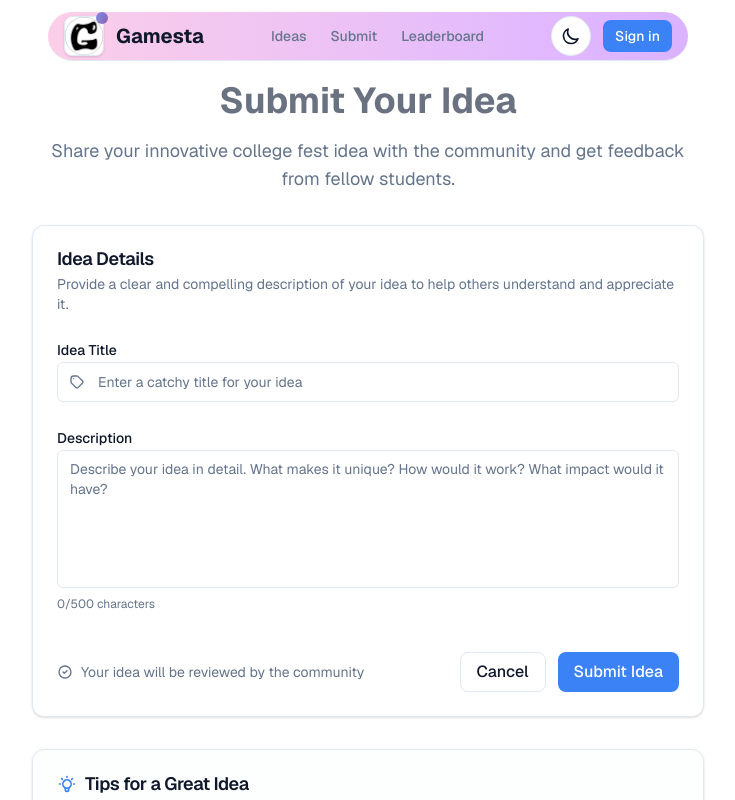
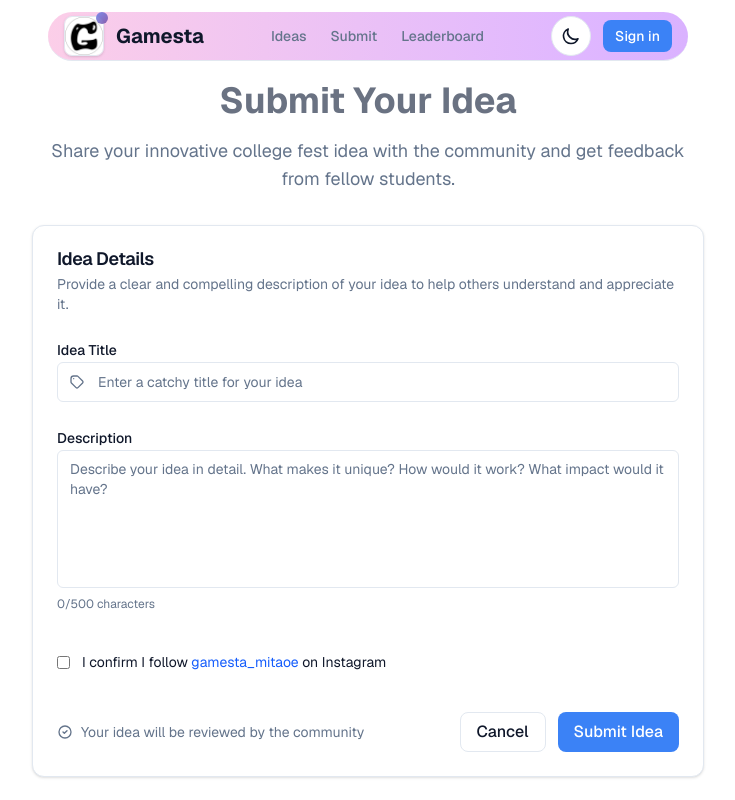
Before and after one commit to PranavParalkar/Gamesta_IdeaSpark, a Next.js app: page /submit in a window 1280 px wide. Shown: the top 800 px of the page, without its empty margins (272-1007 px from the left). Built offline with nearby package versions, Linux system fonts and the light colour scheme.

Commit message:
Require Instagram follow before idea submission
Added a checkbox to the submission form for users to confirm they follow the specified Instagram account. The backend and frontend now both validate this requirement, preventing idea submission unless the user confirms following the account.

```diff
--- a/src/app/api/ideas/route.ts
+++ b/src/app/api/ideas/route.ts
@@ -59,9 +59,11 @@ export async function POST(req: NextRequest) {
     const body = await req.json().catch(() => ({}));
     const title = (body.title || '').toString().trim();
     const description = (body.description || '').toString().trim();
+  const followedInstagram = !!body.followedInstagram;
 
     if (!title || title.length < 5) return NextResponse.json({ error: 'Title too short' }, { status: 400 });
     if (!description || description.length < 10) return NextResponse.json({ error: 'Description too short' }, { status: 400 });
+  if (!followedInstagram) return NextResponse.json({ error: 'You must follow our Instagram account before submitting an idea' }, { status: 400 });
 
     const res = await query(
       'INSERT INTO ideas (user_id, title, description) VALUES (?, ?, ?)',
--- a/src/app/submit/page.tsx
+++ b/src/app/submit/page.tsx
@@ -10,6 +10,7 @@ import { Textarea } from '../../components/ui/Input';
 export default function SubmitPage() {
   const [title, setTitle] = useState('');
   const [description, setDescription] = useState('');
+  const [followedInstagram, setFollowedInstagram] = useState(false);
   const [loading, setLoading] = useState(false);
   const [error, setError] = useState<string | null>(null);
   const router = useRouter();
@@ -18,10 +19,11 @@ export default function SubmitPage() {
     e.preventDefault();
     setError(null);
 
-    if (!title.trim()) return setError('Title is required');
+  if (!title.trim()) return setError('Title is required');
     if (!description.trim()) return setError('Description is required');
     if (title.length < 5) return setError('Title must be at least 5 characters');
     if (description.length < 20) return setError('Description must be at least 20 characters');
+  if (!followedInstagram) return setError('Please follow our Instagram account before submitting your idea');
 
     const token = typeof window !== 'undefined' ? sessionStorage.getItem('gamesta_token') : null;
     if (!token) return setError('Please sign in first');
@@ -30,7 +32,7 @@ export default function SubmitPage() {
     try {
       const res = await fetch('/api/ideas', {
         method: 'POST',
-        body: JSON.stringify({ title, description }),
+        body: JSON.stringify({ title, description, followedInstagram }),
         headers: {
           'Content-Type': 'application/json',
           ...(token ? { Authorization: `Bearer ${token}` } : {})
@@ -105,6 +107,13 @@ export default function SubmitPage() {
                   <div className="text-xs text-muted-foreground">
                     {description.length}/500 characters
                   </div>
+                </div>
+
+                <div className="flex items-center space-x-3 pt-4">
+                  <input id="follow_instagram" type="checkbox" checked={followedInstagram} onChange={(e) => setFollowedInstagram(e.target.checked)} />
+                  <label htmlFor="follow_instagram" className="text-sm">
+                    I confirm I follow <a target="_blank" rel="noreferrer" href="https://www.instagram.com/gamesta_mitaoe?igsh=NDQwOTJ6Ym1kanpz" className="text-blue-600">gamesta_mitaoe</a> on Instagram
+                  </label>
                 </div>
 
                 {error && (
```
